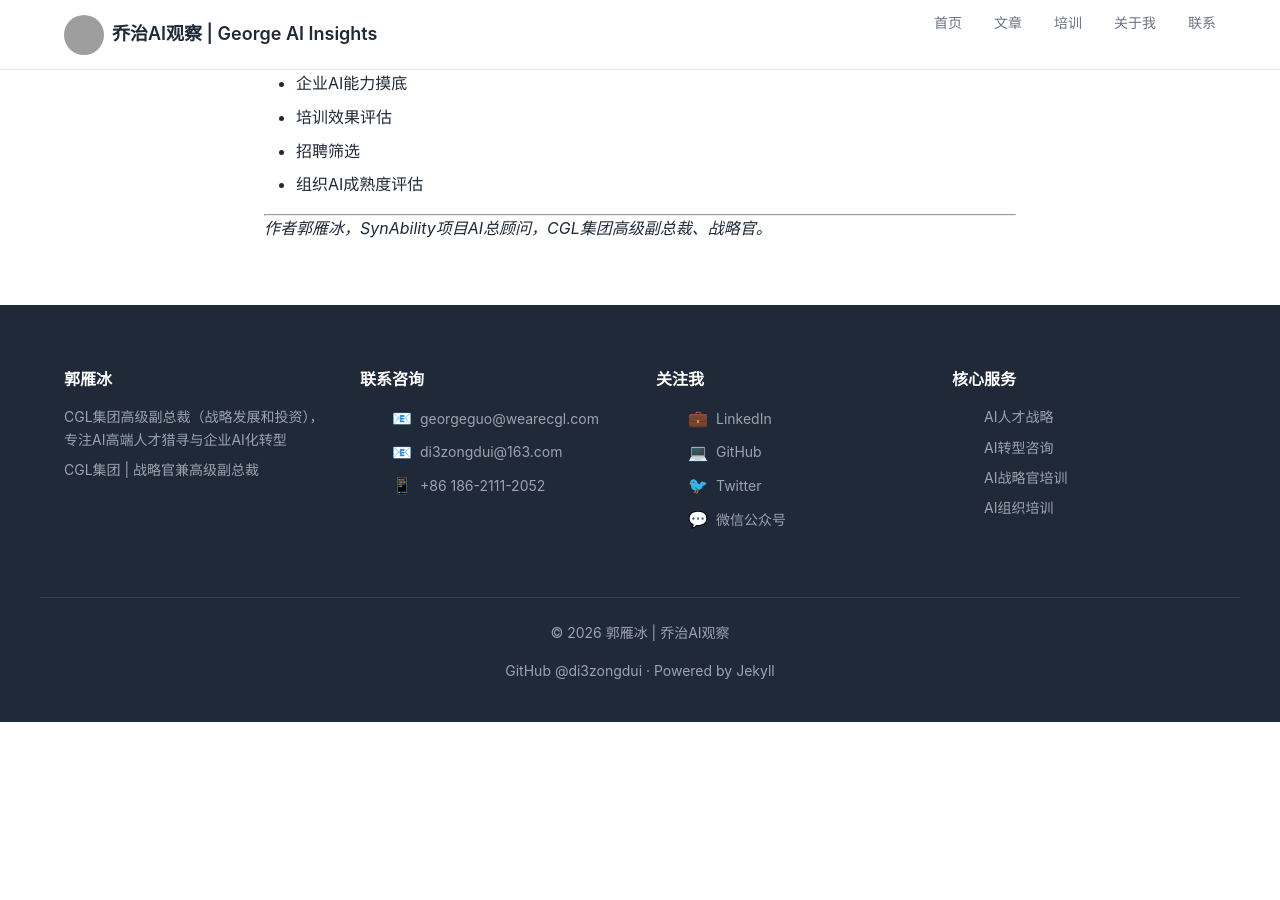
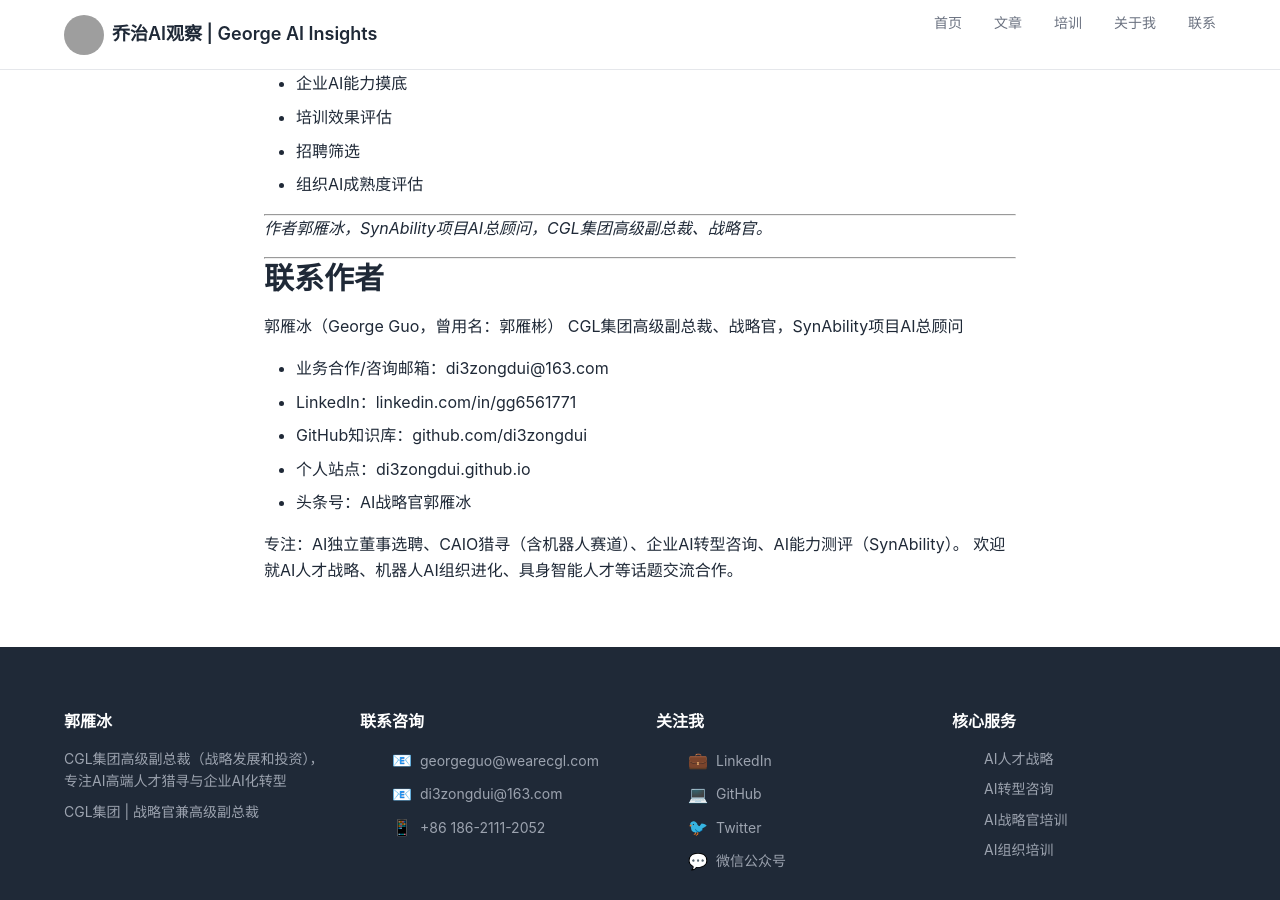
Before and after one commit to di3zongdui/di3zongdui.github.io, a Jekyll site: the page built from knowledge_base/04-AI能力测评/SynAbility测评体系.md, in a window 1280 px wide and 900 px high, scrolled down 1378 px. Built offline with Jekyll 4.4.1, drawn with Linux system fonts in a browser that asks for light colours; our own code applies the rules of GitHub Pages for plain Markdown files; a script that is not in the unit is left out; before the commit the page ends 2100 px from its top, so only the background shows below that; grey boxes are pictures that could not be loaded.

Commit message:
Add author contact block: SynAbility测评体系.md

```diff
--- a/knowledge_base/04-AI能力测评/SynAbility测评体系.md
+++ b/knowledge_base/04-AI能力测评/SynAbility测评体系.md
@@ -56,3 +56,20 @@ SynAbility AI能力测评体系，用于评估个人与组织的AI使用能力
 ---
 
 *作者郭雁冰，SynAbility项目AI总顾问，CGL集团高级副总裁、战略官。*
+
+
+---
+
+## 联系作者
+
+郭雁冰（George Guo，曾用名：郭雁彬）
+CGL集团高级副总裁、战略官，SynAbility项目AI总顾问
+
+- 业务合作/咨询邮箱：di3zongdui@163.com
+- LinkedIn：linkedin.com/in/gg6561771
+- GitHub知识库：github.com/di3zongdui
+- 个人站点：di3zongdui.github.io
+- 头条号：AI战略官郭雁冰
+
+专注：AI独立董事选聘、CAIO猎寻（含机器人赛道）、企业AI转型咨询、AI能力测评（SynAbility）。
+欢迎就AI人才战略、机器人AI组织进化、具身智能人才等话题交流合作。
```
